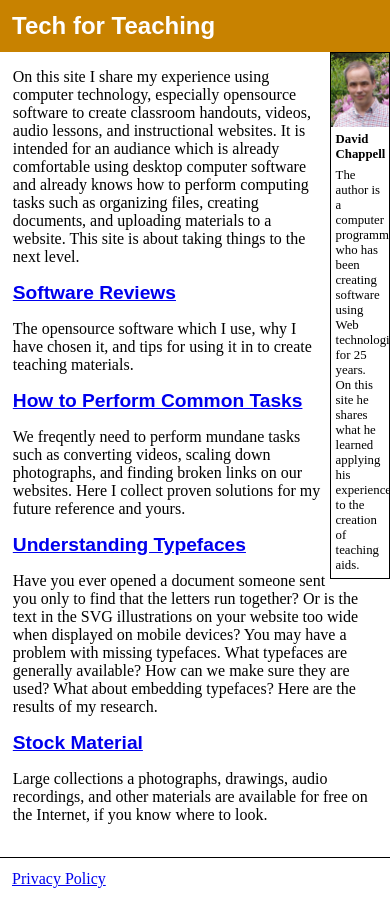
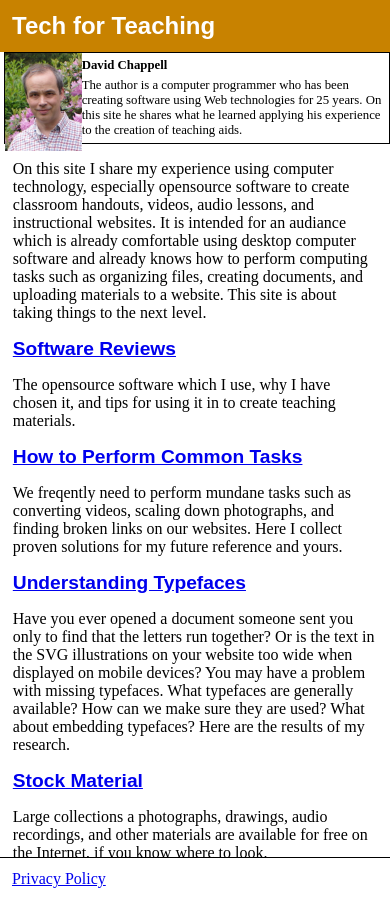
Before and after one commit to david672orford/tech-for-teaching, a Jekyll site: the page built from index.md, in a window 390 px wide. Built offline with Jekyll 4.4.1, drawn with Linux system fonts in a browser that asks for light colours; our own code applies the rules of GitHub Pages for plain Markdown files.

Commit message:
move author box under title on small screens

```diff
--- a/assets/css/style.css
+++ b/assets/css/style.css
@@ -51,15 +51,13 @@ TH, TD {
 
 DIV.author_box {
 	margin: 0 0 .3em .3em;
-	width: 15%;
-	max-width: 200px;
 	border: thin solid black;
-	float: right;
 	font-size: 80%;
 	}
 DIV.author_box IMG {
-	width: 100%;
 	display: block;
+	width: 20%;
+	float: left;
 	}
 DIV.author_byline {
 	font-weight: bold;
@@ -67,6 +65,18 @@ DIV.author_byline {
 	}
 DIV.author_blurb {
 	margin: .4em;
+	}
+@media (min-width: 600px) {
+	DIV.author_box {
+		width: 15%;
+		max-width: 200px;
+		float: right;
+		}
+	DIV.author_box IMG {
+		width: 100%;
+		float: none;
+		margin-right: .2em;
+		}
 	}
 
 DIV.google_ads {
```
